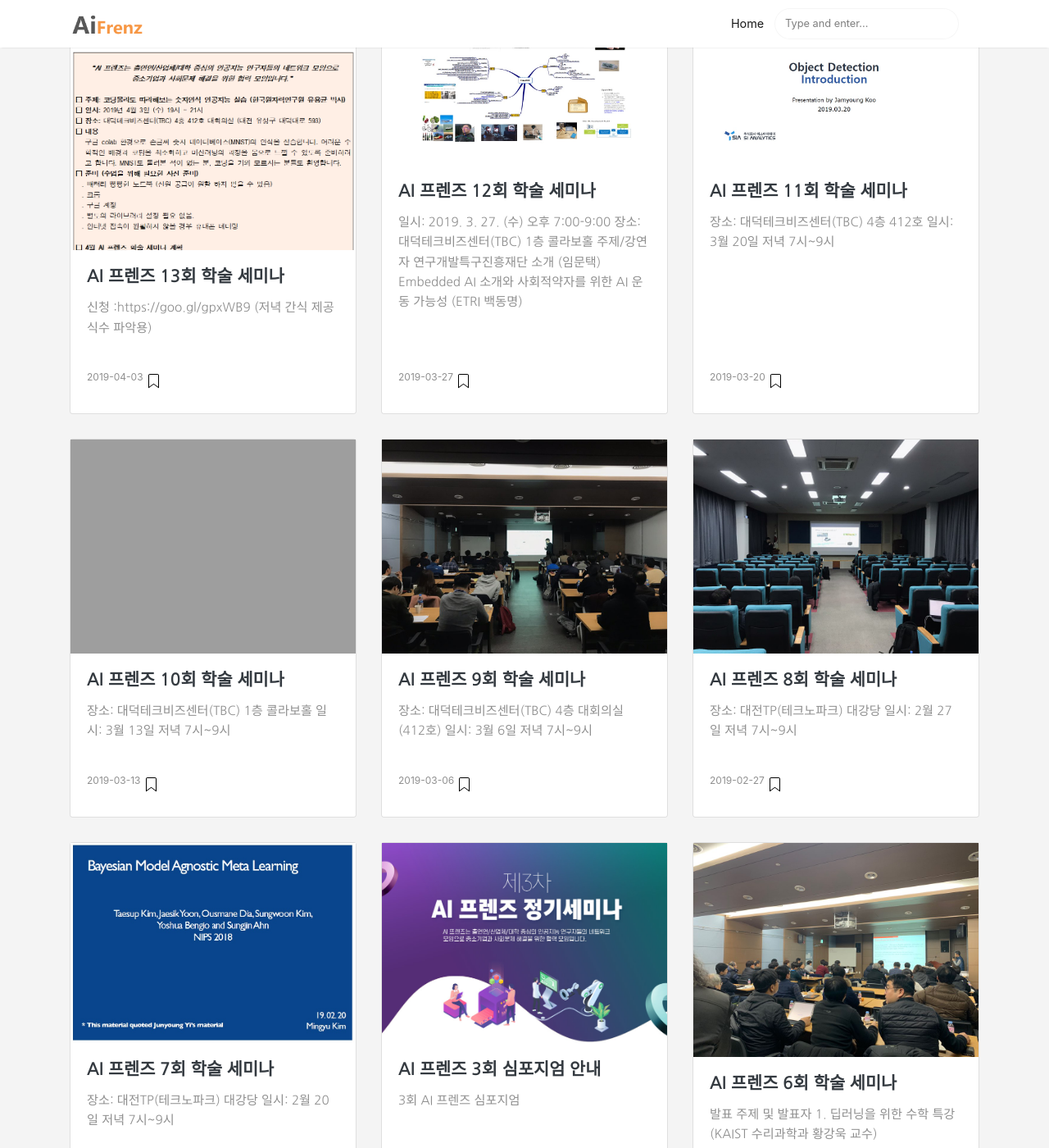
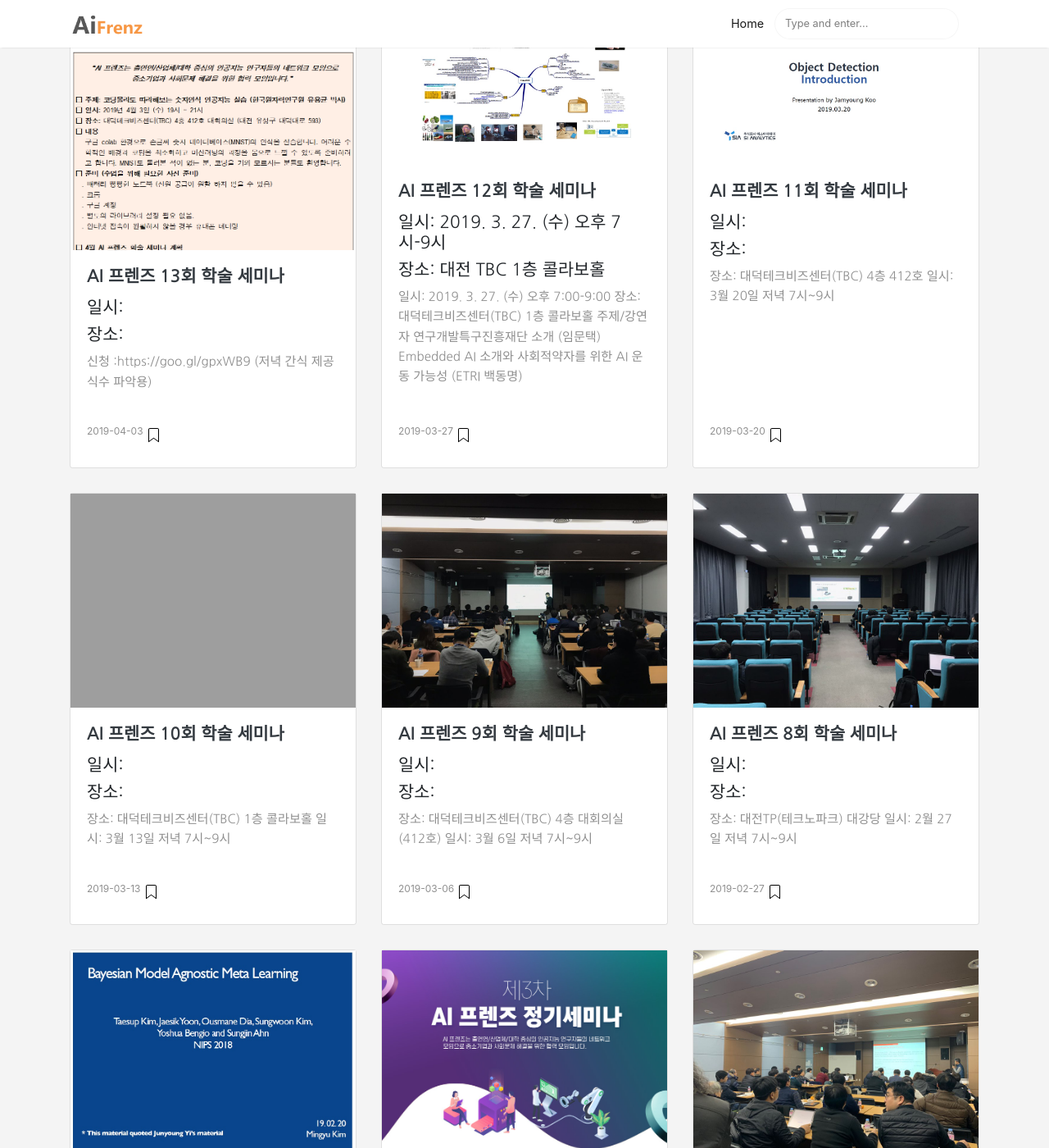
Before and after one commit to aifrenz/aifrenz.github.io, a Jekyll site: the page built from index.html, in a window 1280 px wide and 1400 px high, scrolled down 507 px. Shown: the whole window at 82% size. Built offline with Jekyll 4.4.1, drawn with Linux system fonts in a browser that asks for light colours; the list of posts is cut into pages by our own code; some of the changed text lies outside the part shown.

Commit message:
Update postbox.html

```diff
--- a/_includes/postbox.html
+++ b/_includes/postbox.html
@@ -25,6 +25,8 @@
                 </div>
                 {% endif %}
             </h2>
+            <h3 class="card-text">일시: {{ post.when }}</h3>
+            <h3 class="card-text">장소: {{ post.where }}</h3>
             <h4 class="card-text">{{ post.excerpt | strip_html | truncatewords:30 }}</h4>
 
         </div>
```
